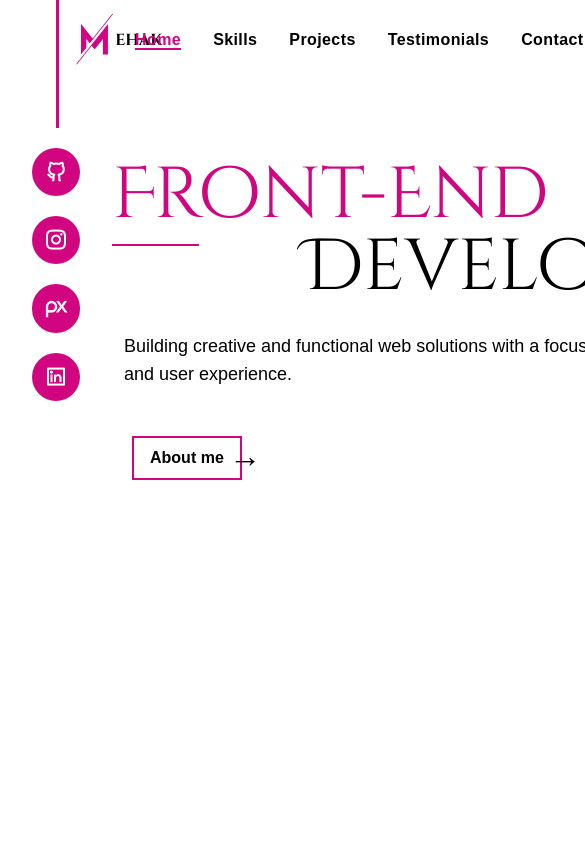
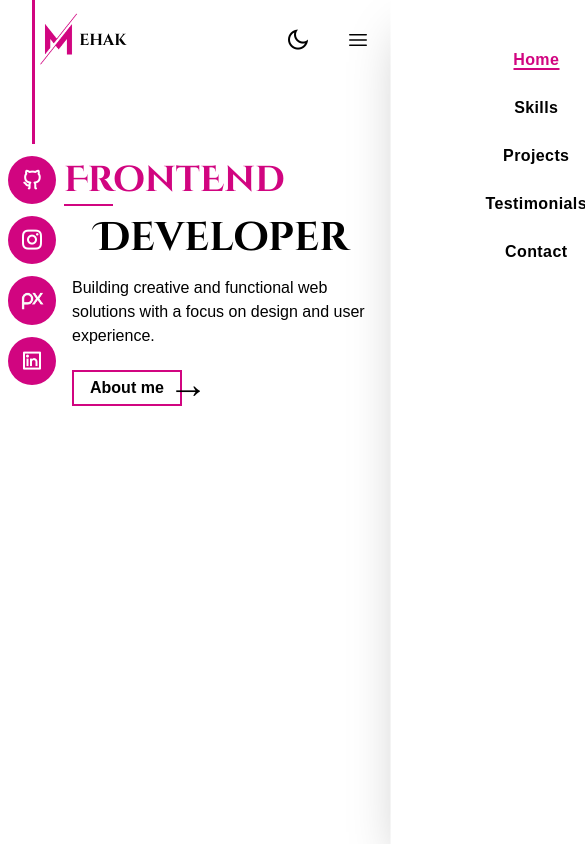
Before and after one commit to kaniz-naqvi/Mehak-Fatima-Naqvi, a React (Vite) app: page / in a window 390 px wide. Shown: the top 844 px of the page, 585 px wide, since content can reach past the window. Built offline with nearby package versions, Linux system fonts and the light colour scheme; a web font is replaced by a local one.

Commit message:
Made nav bar and hero section responsive + added the sliding menu

```diff
--- a/index.html
+++ b/index.html
@@ -2,6 +2,7 @@
 <html lang="en">
   <head>
     <meta charset="UTF-8" />
+    <link rel="shortcut icon" href="M-logo.png" type="image/x-icon" />
     <link rel="preconnect" href="https://fonts.googleapis.com" />
     <link rel="preconnect" href="https://fonts.gstatic.com" crossorigin />
     <link
--- a/src/components/Icons.jsx
+++ b/src/components/Icons.jsx
@@ -14,6 +14,42 @@ const Pixabay = () => {
 };
 const MoonIcon = () => {
   return <i className="ri-moon-line text-2xl"></i>;
+};
+const XMarkIcon = () => {
+  return (
+    <svg
+      xmlns="http://www.w3.org/2000/svg"
+      fill="none"
+      viewBox="0 0 24 24"
+      strokeWidth={1.5}
+      stroke="currentColor"
+      className="size-6"
+    >
+      <path
+        strokeLinecap="round"
+        strokeLinejoin="round"
+        d="M6 18 18 6M6 6l12 12"
+      />
+    </svg>
+  );
+};
+const Bars3Icon = () => {
+  return (
+    <svg
+      xmlns="http://www.w3.org/2000/svg"
+      fill="none"
+      viewBox="0 0 24 24"
+      strokeWidth={1.5}
+      stroke="currentColor"
+      className="size-6"
+    >
+      <path
+        strokeLinecap="round"
+        strokeLinejoin="round"
+        d="M3.75 6.75h16.5M3.75 12h16.5m-16.5 5.25h16.5"
+      />
+    </svg>
+  );
 };
 const ArrowRight = () => {
   return (
@@ -33,4 +69,13 @@ const ArrowRight = () => {
     </svg>
   );
 };
-export { GitHub, LinkedIn, Instagram, Pixabay, MoonIcon, ArrowRight };
+export {
+  GitHub,
+  LinkedIn,
+  Instagram,
+  Pixabay,
+  MoonIcon,
+  ArrowRight,
+  XMarkIcon,
+  Bars3Icon,
+};
--- a/src/components/Section1/Hero.jsx
+++ b/src/components/Section1/Hero.jsx
@@ -1,22 +1,41 @@
 import React from "react";
-import { ArrowRight } from "../Icons";
-
+import "./hero.css";
+import { GitHub, Instagram, LinkedIn, Pixabay } from "../Icons";
 const Hero = () => {
   return (
-    <section className=" top-40 left-28 absolute">
-      <h1 className="heading text-primary text-7xl">
-        {" "}
-        <span className="heading active-link">Fr</span>ont-End
-      </h1>
-      <h1 className="heading text-7xl ms-48 text-black">Developer</h1>
-      <p className="py-7 ps-3 text-lg">
-        Building creative and functional web solutions with a focus on design{" "}
-        <br /> and user experience.
-      </p>
-      <div className="about-me-parent relative flex items-center w-auto">
-        <button className="about-me overflow-hidden btn relative border-2 border-[#d10580] p-2 px-4 font-semibold flex items-center gap-5 m-5">
-          About me
-        </button>
+    <section id="hero" className="flex h-full">
+      {/* Sidebar */}
+      <div className="flex flex-col mx-2 lg:ms-8  w-14 lg:mr-16 z-20 gap-3 lg:gap-6 sticky">
+        <div className="bg-primary h-36 ms-6 w-[3px]"></div>
+        <a href="#" className="bg-primary text-white rounded-full py-2 px-3">
+          <GitHub />
+        </a>
+        <a href="#" className="bg-primary text-white rounded-full py-2 px-3">
+          <Instagram />
+        </a>
+        <a href="#" className="bg-primary text-white rounded-full py-2 px-3">
+          <Pixabay />
+        </a>
+        <a href="#" className="bg-primary text-white rounded-full py-2 px-3">
+          <LinkedIn />
+        </a>
+      </div>
+      <div className="w-full">
+        <h1 className="heading text-primary mt-40 lg:font-medium font-semibold lg:text-7xl text-4xl lg:mt-44">
+          <span className="heading active-link">Fr</span>ontEnd
+        </h1>
+        <h1 className="heading ms-8 lg:ms-48 py-2 lg:font-medium font-semibold text-black lg:text-7xl text-[2.5rem]">
+          Developer
+        </h1>
+        <p className="lg:py-7 lg:w-[40rem] px-2 lg:text-lg">
+          Building creative and functional web solutions with a focus on design
+          and user experience.
+        </p>
+        <div className="about-me-parent relative flex items-center px-2 h-20 w-40">
+          <button className="about-me overflow-hidden btn relative border-2 border-[#d10580] p-1 px-4 font-semibold flex items-center gap-5 lg:my-5">
+            About me
+          </button>
+        </div>
       </div>
     </section>
   );
--- a/src/components/Section1/Nav.jsx
+++ b/src/components/Section1/Nav.jsx
@@ -1,66 +1,85 @@
 import React, { useState } from "react";
-import { GitHub, Instagram, LinkedIn, MoonIcon, Pixabay } from "../Icons";
+import { MoonIcon, XMarkIcon, Bars3Icon } from "../Icons";
 
 const linkName = ["Home", "Skills", "Projects", "Testimonials", "Contact"];
 
 const NavLinks = ({ activeItem, clickHandler }) => {
   return (
-    <ul className="flex ms-auto justify-center items-center gap-8 px-3">
-      {linkName.map((item, index) => {
-        return (
+    <ul className="flex flex-col lg:flex-row justify-center items-center gap-6 lg:gap-14">
+      {linkName.map((item, index) => (
         <li key={index} onClick={() => clickHandler(index)}>
           <a
             href="#"
             className={`tracking-wide font-semibold ${
-                activeItem === index ? "active-link" : ""
+              activeItem === index ? "active-link text-blue-500" : ""
             }`}
           >
             {item}
           </a>
         </li>
-        );
-      })}
+      ))}
     </ul>
   );
 };
 
 const Nav = () => {
   const [activeItem, setActiveItem] = useState(0);
+  const [menuOpen, setMenuOpen] = useState(false); // State for menu toggle
 
   const clickHandler = (index) => {
     setActiveItem(index); // Update the active item
+    setMenuOpen(false); // Close menu on link click
+  };
+
+  const toggleMenu = () => {
+    setMenuOpen(!menuOpen);
   };
 
   return (
     <>
       <header className="w-full flex">
-        {/* Sidebar */}
-        <div className="flex flex-col ms-8 mx-3 gap-5 sticky">
-          <div className="bg-primary h-32 ms-6 w-[3px]"></div>
-          <a href="#" className="bg-primary text-white rounded-full py-2 px-3">
-            <GitHub />
+        {/* Navbar */}
+        <nav className="lg:px-12 ps-10 px-3 lg:ps-20 z-10 w-full h-20 flex items-center fixed bg-[#ffffffa9] justify-between">
+          {/* Brand */}
+          <a href="#" className="nav-brand flex items-center">
+            <img src="M-logo.png" alt="Logo" className="h-14" />
+            <span className="heading font-semibold">ehak</span>
           </a>
-          <a href="#" className="bg-primary text-white rounded-full py-2 px-3">
-            <Instagram />
+
+          {/* Mobile MoonIcon and Hamburger Menu */}
+          <div className="lg:hidden flex items-center gap-4">
+            <a
+              href="#"
+              aria-label="Dark Mode"
+              className="z-10 fixed top-6 right-20" // MoonIcon stays behind the menu
+            >
+              <MoonIcon />
             </a>
-          <a href="#" className="bg-primary text-white rounded-full py-2 px-3">
-            <Pixabay />
-          </a>
-          <a href="#" className="bg-primary text-white rounded-full py-2 px-3">
-            <LinkedIn />
+            <button
+              onClick={toggleMenu}
+              aria-label="Toggle Menu"
+              className="z-50 fixed top-7 right-5" // XMarkIcon stays on top
+            >
+              {menuOpen ? (
+                <XMarkIcon className="h-8 w-8 text-gray-700" />
+              ) : (
+                <Bars3Icon className="h-8 w-8 text-gray-700" />
+              )}
+            </button>
+          </div>
+
+          {/* Nav Links */}
+          <div
+            className={`${
+              menuOpen ? "translate-x-0" : "translate-x-full"
+            } lg:translate-x-0 fixed lg:static top-0 right-0 h-full lg:h-auto w-3/4 lg:w-auto bg-[#ffffffda] lg:bg-transparent flex flex-col lg:flex-row items-center lg:justify-end gap-6 lg:gap-14 px-6 py-12 lg:p-0 shadow-2xl lg:shadow-none transition-transform duration-300 z-20`} // Menu z-index higher than MoonIcon but lower than XMarkIcon
+          >
+            <NavLinks activeItem={activeItem} clickHandler={clickHandler} />
+            {/* Desktop MoonIcon */}
+            <a href="#" className="hidden lg:block" aria-label="Dark Mode">
+              <MoonIcon />
             </a>
           </div>
-
-        {/* Navbar */}
-        <nav className="p-3 w-full h-20 flex items-center fixed ms-16 justify-between">
-          <a href="#" className="nav-brand flex items-center justify-start">
-            <img src="M-logo.png" alt="" className="h-14" />
-            <span className="heading font-semibold">ehak</span>
-          </a>
-          <NavLinks activeItem={activeItem} clickHandler={clickHandler} />
-          <a href="#" className="mx-5">
-            <MoonIcon />
-          </a>
         </nav>
       </header>
     </>
--- /dev/null
+++ b/src/components/Section1/hero.css
@@ -0,0 +1,47 @@
+.about-me::before {
+  content: "";
+  width: 200%;
+  height: 200%;
+  background-color: #d10580;
+  position: absolute;
+  z-index: -1;
+  margin-left: -300%;
+  top: 50%;
+  left: 50%;
+  transform: translate(-50%, -50%);
+  transition: all 1s ease;
+}
+.about-me:hover::before {
+  margin-left: 0px;
+}
+.about-me-parent::after {
+  content: "→";
+  display: inline-block;
+  font-size: 2.5em;
+  position: absolute;
+  left: 65%;
+  top: 7%;
+  transition: all 1s ease;
+}
+.about-me-parent:hover::after {
+  margin-left: 0.5rem;
+}
+#image-section {
+  background-image: url("hero.png");
+}
+#hero::after {
+  content: "";
+  display: inline-block;
+  background-image: url("hero.png");
+  width: 100%;
+  height: 100%;
+  position: absolute;
+  background-position: center;
+  background-size: cover;
+  z-index: -5;
+}
+@media (max-width: 400px) {
+  #hero::after {
+    background-image: none;
+  }
+}
--- a/src/index.css
+++ b/src/index.css
@@ -20,31 +20,3 @@ h2,
   color: #d10580;
   transition: all ease 0.2s;
 }
-.about-me::before {
-  content: "";
-  width: 200%;
-  height: 200%;
-  background-color: #d10580;
-  position: absolute;
-  z-index: -1;
-  margin-left: -300%;
-  top: 50%;
-  left: 50%;
-  transform: translate(-50%, -50%);
-  transition: all 0.5s ease;
-}
-.about-me:hover::before {
-  margin-left: 0px;
-}
-.about-me-parent::after {
-  content: "→";
-  display: inline-block;
-  font-size: 2em;
-  position: absolute;
-  left: 19%;
-  top: 19%;
-  transition: all 0.5s ease;
-}
-.about-me-parent:hover::after {
-  margin-left: 8px;
-}
```
Also changed, not shown: src/components/Section1/hero-code.png (added), src/components/Section1/hero.png (added). Lines whose indentation alone changed are shown as unchanged.
